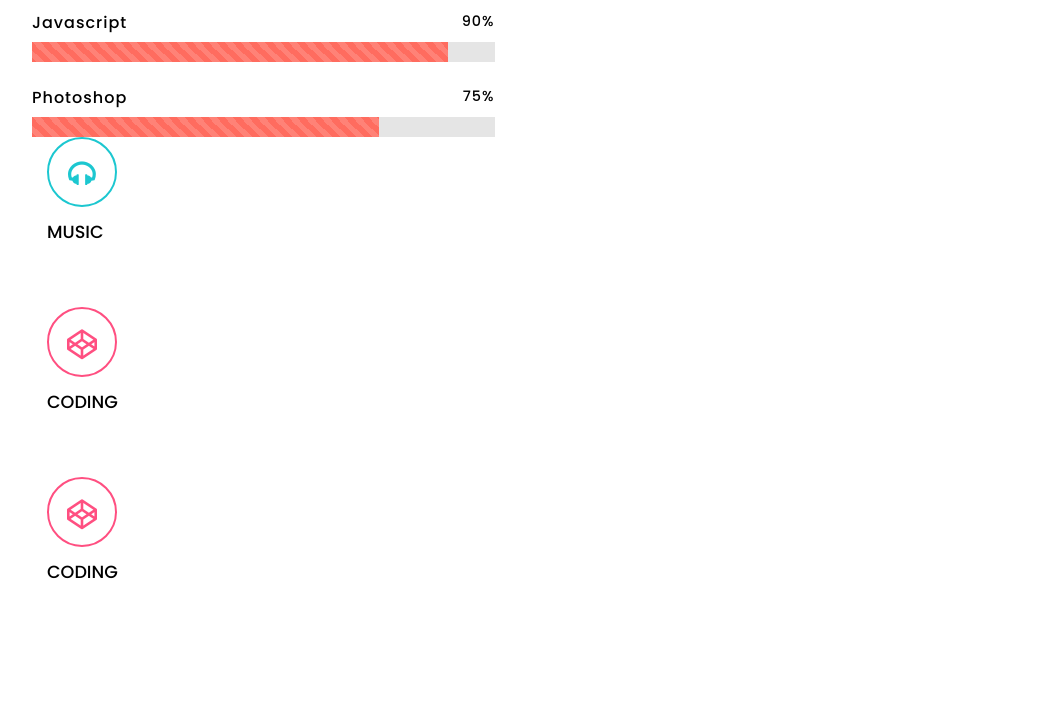
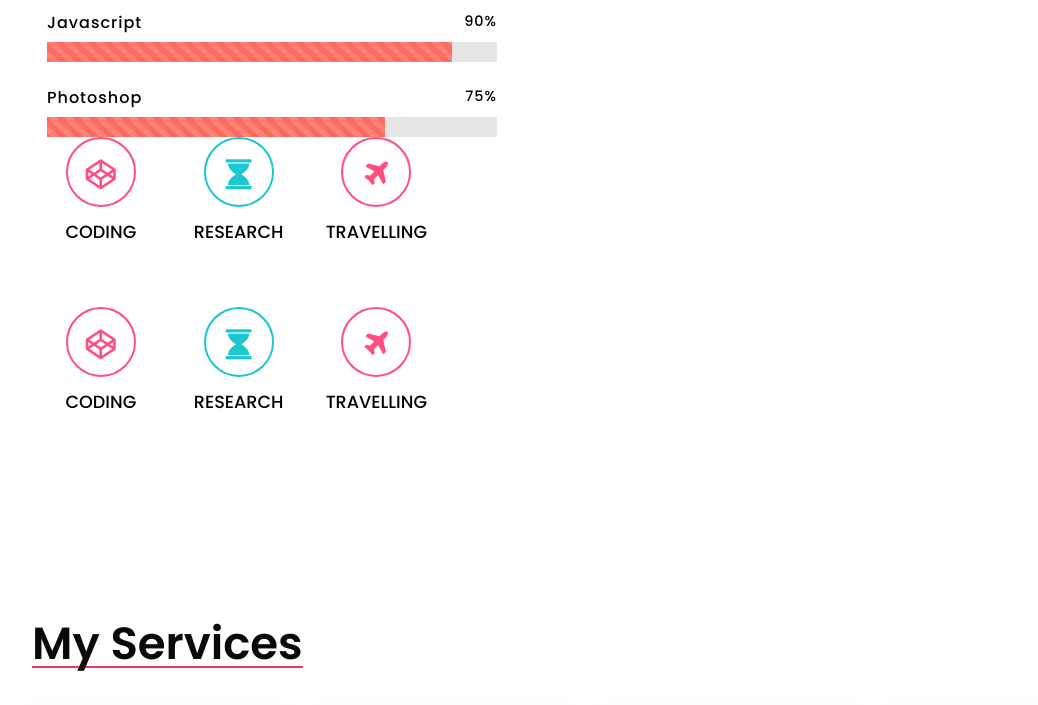
Before and after one commit to Hardik-Prajapati7/Hardik-Prajapati7.github.io, a plain HTML site: page index.html in a window 1280 px wide. Shown: the part 1520-2225 px from the top of the page, without its empty margins (53-1091 px from the left). Drawn offline with nearby package versions, Linux system fonts and the light colour scheme; files whose address does not match are found by name.

Commit message:
Update index.html

```diff
--- a/index.html
+++ b/index.html
@@ -146,7 +146,7 @@ function showResponse(){
 	<div class="container">
 
 			<div class="col-md-12">
-				<div class="row">
+
 
 					<div class="col-md-5 bar-grids bargrids-left">
 							<h4> Technical Skills </h4>
@@ -196,23 +196,25 @@ function showResponse(){
 								<h5>Travelling</h5>
 							</div>
 						</div>
-						</div>
+						<div class="row">
 
-							<div class="col-md-3 bar-grids bargrids-right">
-
-							<div class="col-md-2 hobbies-grid1 grid2">
-								<span class="fa fa-headphones"></span>
-								<h5>Music</h5>
-							</div>
-							<div class="col-md-2 hobbies-grid1 grid1">
+						<div class="col-md-3 hobbies-grid1 grid1">
 								<span class="fa fa-codepen"></span>
 								<h5>Coding</h5>
 							</div>
-							<div class="col-md-2 hobbies-grid1 grid1">
-								<span class="fa fa-codepen"></span>
-								<h5>Coding</h5>
+							<div class="col-md-3 hobbies-grid1 grid2">
+								<span class="fa fa-hourglass"></span>
+								<h5>Research</h5>
+							</div>
+							<div class="col-md-3 hobbies-grid1 grid1">
+								<span class="fa fa-plane"></span>
+								<h5>Travelling</h5>
 							</div>
 						</div>
+						</div>
+
+
+
 					</div>
 						</div>
 
```
